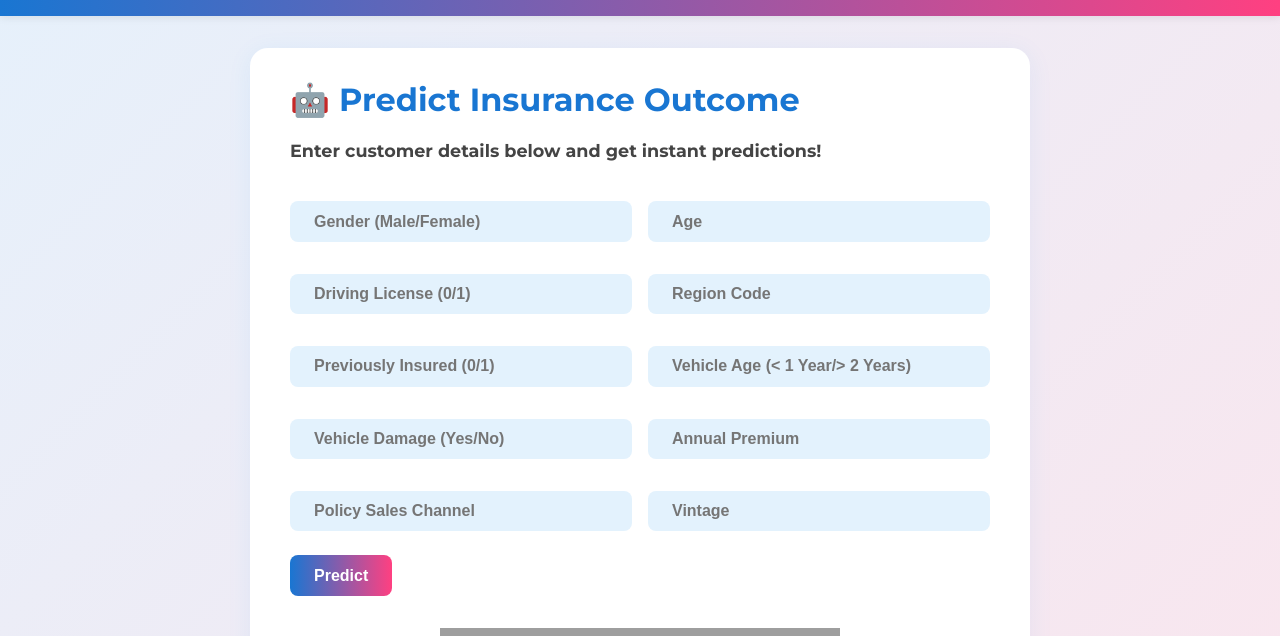
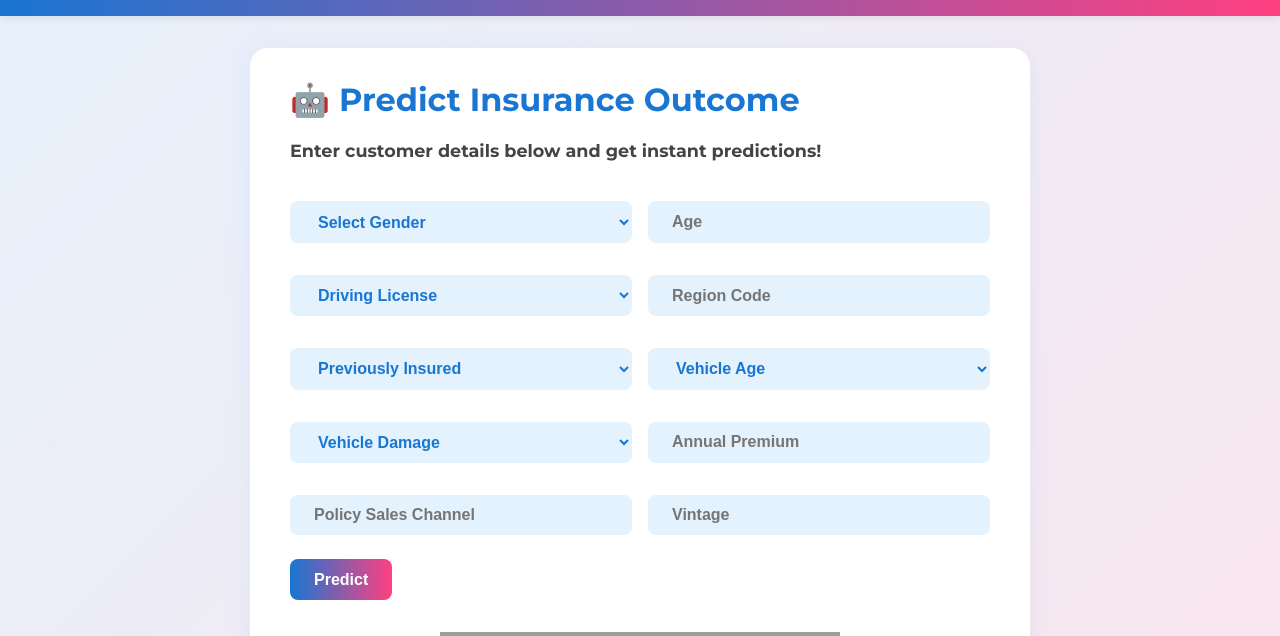
Before and after one commit to adnan-qazii/VEHICLE_INSURANCE, a FastAPI app: page /predict in a window 1280 px wide. Shown: the part 316-952 px from the top of the page. Run offline with FastAPI, Linux system fonts and the light colour scheme; parts of the project's set-up code (start-up, migrations or seed data) failed here and were passed over; grey boxes are pictures that could not be loaded.

Commit message:
Refactor prediction form inputs to use select elements for better user experience and validation

```diff
--- a/templates/predict.html
+++ b/templates/predict.html
@@ -4,13 +4,34 @@
     <p style="font-size:1.1rem; color:#444;">Enter customer details below and get instant predictions!</p>
     <form id="predictForm" style="margin-top:1.5rem;">
         <div style="display:grid; grid-template-columns:1fr 1fr; gap:1rem;">
-            <input type="text" name="Gender" placeholder="Gender (Male/Female)" required class="btn" style="background:#e3f2fd; color:#1976d2;"/>
+            <select name="Gender" required class="btn" style="background:#e3f2fd; color:#1976d2;">
+                <option value="">Select Gender</option>
+                <option value="Male">Male</option>
+                <option value="Female">Female</option>
+            </select>
             <input type="number" name="Age" placeholder="Age" required class="btn" style="background:#e3f2fd; color:#1976d2;"/>
-            <input type="number" name="Driving_License" placeholder="Driving License (0/1)" required class="btn" style="background:#e3f2fd; color:#1976d2;"/>
+            <select name="Driving_License" required class="btn" style="background:#e3f2fd; color:#1976d2;">
+                <option value="">Driving License</option>
+                <option value="1">Yes</option>
+                <option value="0">No</option>
+            </select>
             <input type="number" name="Region_Code" placeholder="Region Code" required class="btn" style="background:#e3f2fd; color:#1976d2;"/>
-            <input type="number" name="Previously_Insured" placeholder="Previously Insured (0/1)" required class="btn" style="background:#e3f2fd; color:#1976d2;"/>
-            <input type="text" name="Vehicle_Age" placeholder="Vehicle Age (< 1 Year/> 2 Years)" required class="btn" style="background:#e3f2fd; color:#1976d2;"/>
-            <input type="text" name="Vehicle_Damage" placeholder="Vehicle Damage (Yes/No)" required class="btn" style="background:#e3f2fd; color:#1976d2;"/>
+            <select name="Previously_Insured" required class="btn" style="background:#e3f2fd; color:#1976d2;">
+                <option value="">Previously Insured</option>
+                <option value="1">Yes</option>
+                <option value="0">No</option>
+            </select>
+            <select name="Vehicle_Age" required class="btn" style="background:#e3f2fd; color:#1976d2;">
+                <option value="">Vehicle Age</option>
+                <option value="< 1 Year">&lt; 1 Year</option>
+                <option value="1-2 Year">1-2 Year</option>
+                <option value="> 2 Years">&gt; 2 Years</option>
+            </select>
+            <select name="Vehicle_Damage" required class="btn" style="background:#e3f2fd; color:#1976d2;">
+                <option value="">Vehicle Damage</option>
+                <option value="Yes">Yes</option>
+                <option value="No">No</option>
+            </select>
             <input type="number" name="Annual_Premium" placeholder="Annual Premium" required class="btn" style="background:#e3f2fd; color:#1976d2;"/>
             <input type="number" name="Policy_Sales_Channel" placeholder="Policy Sales Channel" required class="btn" style="background:#e3f2fd; color:#1976d2;"/>
             <input type="number" name="Vintage" placeholder="Vintage" required class="btn" style="background:#e3f2fd; color:#1976d2;"/>
```
